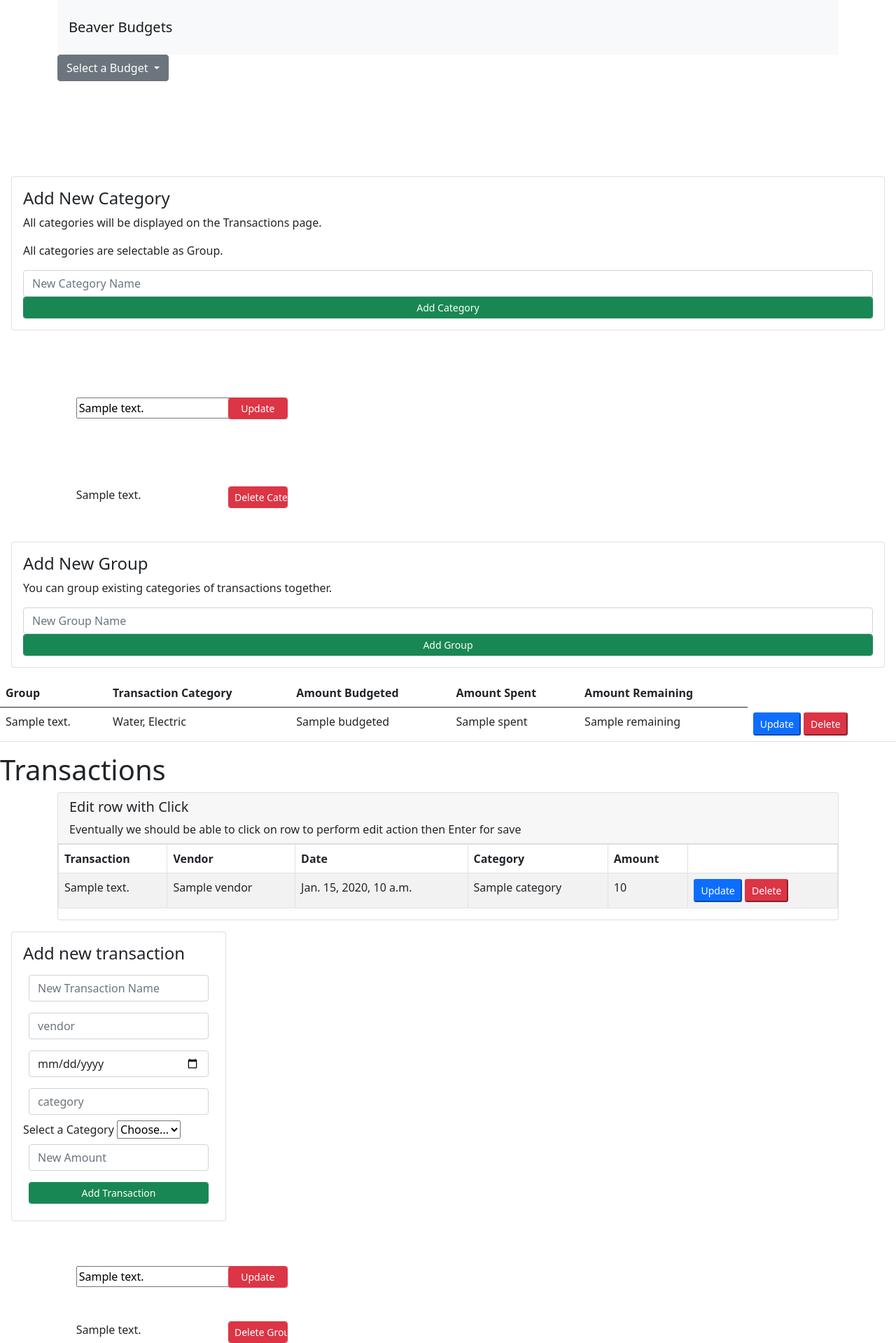
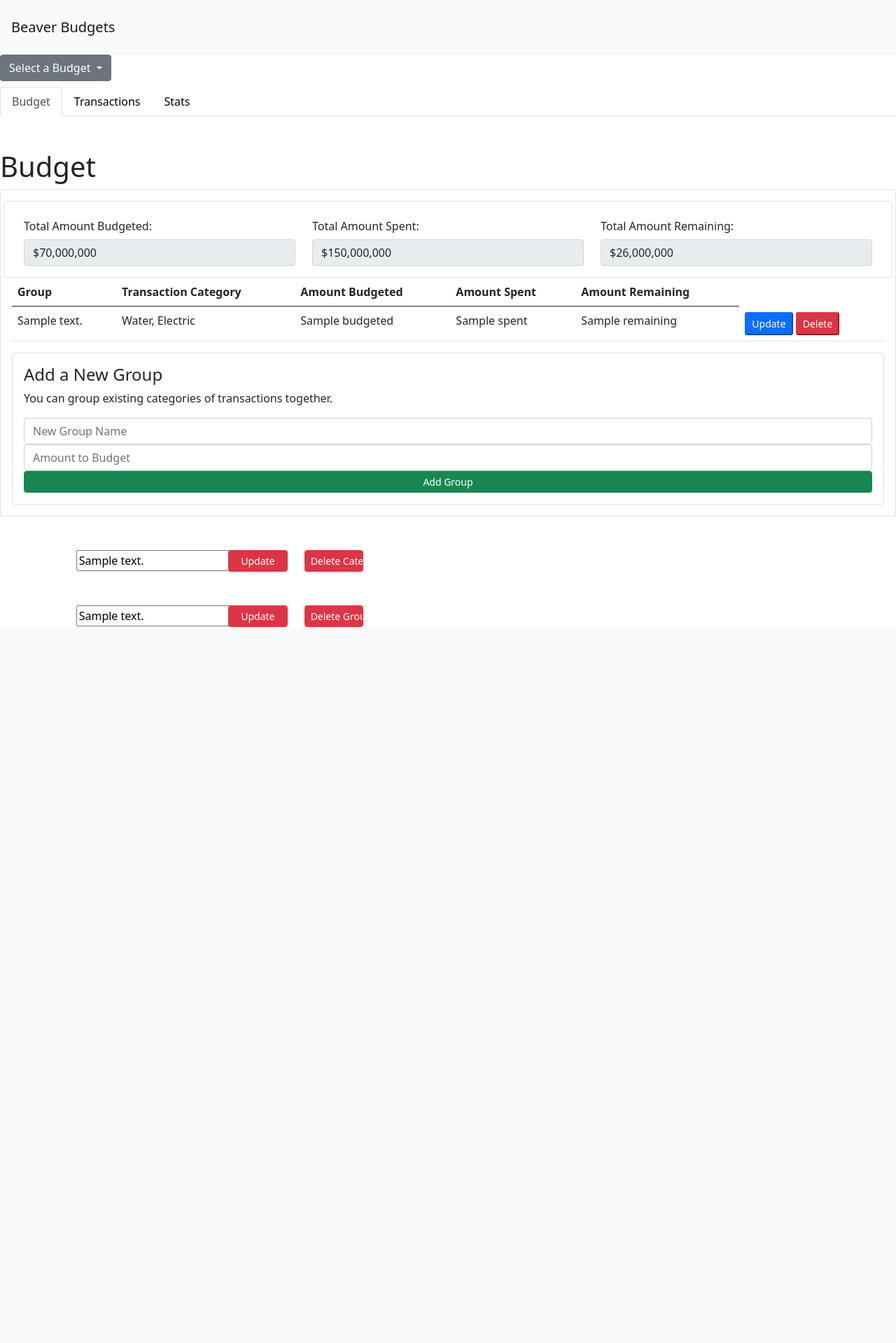
Before and after one commit to asa-leholland/BeaverHacks, a Django app: template BeaverStacks/BudgetApp/templates/index.html in a window 1280 px wide. Shown: the whole page at 70% size. After the commit the page ends 896 px from the top, so only its background shows below. Run offline with Django 3.2, Linux system fonts and the light colour scheme; the template is opened without the code that fills it: most values are stand-ins (such as "Sample title", 1, 10 or a date in 2020); some libraries are stand-ins or nearby versions.

Commit message:
merged merge_branch in main

```diff
--- a/BeaverStacks/BudgetApp/templates/index.html
+++ b/BeaverStacks/BudgetApp/templates/index.html
@@ -1,7 +1,8 @@
 {% extends "base.html" %}
 
 {% block content %}
-	<div class="container">
+	<div>
+
 		<div class="dropdown">
 			<button class="btn btn-secondary dropdown-toggle" type="button" id="dropdownMenuButton1" data-bs-toggle="dropdown" aria-expanded="false">
 			  Select a Budget
@@ -12,72 +13,59 @@
 				{% endfor %}
 			</ul>
 		</div>
-	</div>
 
-	<br/><br/><br/><br/><br/>
 
-	<form method="POST">{% csrf_token %}
-		<div class='card m-3 p-3'>
-		<h4>Add New Category</h4>
-			<p>All categories will be displayed on the Transactions page.</p>
-			<p>All categories are selectable as Group.</p>
+		<ul class="nav nav-tabs mt-2" id="myTab" role="tablist">
+			<li class="nav-item" role="presentation">
+				<button class="nav-link active" id="budget-tab" data-bs-toggle="tab" data-bs-target="#budget" type="button" role="tab" aria-controls="budget" aria-selected="true">Budget</button>
+			</li>
+			<li class="nav-item" role="presentation">
+				<button class="nav-link" id="transactions-tab" data-bs-toggle="tab" data-bs-target="#transactions" type="button" role="tab" aria-controls="transactions" aria-selected="false">Transactions</button>
+			</li>
+			<li class="nav-item" role="presentation">
+				<button class="nav-link" id="stats-tab" data-bs-toggle="tab" data-bs-target="#stats" type="button" role="tab" aria-controls="stats" aria-selected="false">Stats</button>
+			</li>
+		</ul>
+
+
+		<div class="tab-content mt-5" id="tabs">
+			<div class="tab-pane active" id="budget" role="tabpanel" aria-labelledby="budget-tab">
+				<div>
+					<div class='p5 m5'><h1 >Budget</h1></div>
+					<div class="card">
+						<div class="card-body">
+							<div class="row">
+								<div class="card">
+									<div class="card-body">
+										<div class="row">
+											<div class="col-sm">
 												<div class="form-inline">
-				<div class="col">
-					<input type="text" class="form-control" placeholder="New Category Name" name="category_description">
-				</div>
-				<div class="col">
-					<input type="submit" class="form-control btn-sm btn-success" value="Add Category" name="create_category">
+													<div class="col-md-12 form-group">
+														<label class="col-sm-6 col-form-label"  for="budgetAmount">Total Amount Budgeted: </label>
+														<input type="text" class="form-control" name="budgetAmount" id="budgetAmount" value="$70,000,000" readonly/>
 													</div>
 												</div>
 											</div>
-	</form>
-
-	<div class="mb-5 mt-5"></div>
-
-	<div class="pt-5">
-		{% for category in categories %}
-			<form method="POST">{% csrf_token %}
-				<div class="row">
-						<div class="col-sm-1"><input type="hidden" value='{{ category.id }}' name='primary_key'></div>
-						<div class="col-md-2"><input type="text" value="{{ category.description }}" name="category_description"></div>
-						<div class="col-md-1"><input type="submit" class="form-control btn-sm btn-danger" value="Update" name="update_category"></div>
-					</div>
-			</form>
-		{% endfor %}
-	</div>
-
-	<div class="mb-5 mt-5"></div>
-
-	<div class="pt-5">
-		{% for category in categories %}
-			<form method="POST">{% csrf_token %}
-				<div class="row">
-					<div class="col-sm-1"><input type="hidden" value='{{ category.id }}' name='primary_key'></div>
-					<div class="col-md-2">{{ category.description }}</div>
-					<div class="col-md-1"><input type="submit" class="form-control btn-sm btn-danger" value="Delete Category" name="delete_category"></div>
-				</div>
-			</form>
-		{% endfor %}
-	</div>
-
-	<div class="mb-5 mt-5"></div>
-
-	<form method="POST">{% csrf_token %}
-		<div class='card m-3 p-3'>
-		<h4>Add New Group</h4>
-			<p>You can group existing categories of transactions together.</p>
+											<div class="col-sm">
 												<div class="form-inline">
-				<div class="col">
-					<input type="text" class="form-control" placeholder="New Group Name" name="group_description">
-				</div>
-				<div class="col">
-					<input type="submit" class="form-control btn-sm btn-success" value="Add Group" name="create_group">
+													<div class="col-md-12 form-group">
+														<label class="col-sm-6 col-form-label"  for="budgetSpent">Total Amount Spent: </label>
+														<input type="text" class="form-control" name="budgetSpent" id="budgetSpent" value="$150,000,000" readonly/>
 													</div>
 												</div>
 											</div>
-	</form>
-
-
+											<div class="col-sm">
+												<div class="form-inline">
+													<div class="col-md-12 form-group">
+														<label class="col-sm-6 col-form-label"  for="budgetRemaining">Total Amount Remaining: </label>
+														<input type="text" class="form-control" name="budgetRemaining" id="budgetRemaining" value="$26,000,000" readonly/>
+													</div>
+												</div>
+											</div>
+										</div>
+									</div>
+								</div>
+							</div>
 							<table class="table">
 								<thead>
 									<tr>
@@ -92,15 +80,23 @@
 									{% for group in groups %}
 										<tr>
 											<th scope="row" style="display: none;">{group.group_description}}</th>
-							<td class="tabledit-view-mode" style="cursor: pointer;"><span class="tabledit-span">{{group.group_description}}
-							</span><input class="tabledit-input form-control input-sm" type="text" name="description" value={{group.group_description}} style="display: none;" disabled=""></td>
+											<td class="tabledit-view-mode" style="cursor: pointer;">
+												<span class="tabledit-span">{{group.group_description}}</span>
+												<input class="tabledit-input form-control input-sm" type="text" name="description" value={{group.group_description}} style="display: none;" disabled="">
+											</td>
 											<td>Water, Electric</td>
-					      <td class="tabledit-view-mode" style="cursor: pointer;"><span class="tabledit-span">{{group.budgeted}}
-							</span><input class="tabledit-input form-control input-sm" type="text" name="budgeted" value={{group.budgeted}} style="display: none;" disabled=""></td>
-					      <td class="tabledit-view-mode" style="cursor: pointer;"><span class="tabledit-span">{{group.spent}}
-							</span><input class="tabledit-input form-control input-sm" type="text" name="spent" value={{group.spent}} style="display: none;" disabled=""></td>
-					      <td class="tabledit-view-mode" style="cursor: pointer;"><span class="tabledit-span">{{group.remaining}}
-							</span><input class="tabledit-input form-control input-sm" type="text" name="remaining" value={{group.remaining}} style="display: none;" disabled=""></td>
+											<td class="tabledit-view-mode" style="cursor: pointer;">
+												<span class="tabledit-span">{{group.budgeted}}</span>
+												<input class="tabledit-input form-control input-sm" type="text" name="budgeted" value={{group.budgeted}} style="display: none;" disabled="">
+											</td>
+											<td class="tabledit-view-mode" style="cursor: pointer;">
+												<span class="tabledit-span">{{group.spent}}</span>
+												<input class="tabledit-input form-control input-sm" type="text" name="spent" value={{group.spent}} style="display: none;" disabled="">
+											</td>
+											<td class="tabledit-view-mode" style="cursor: pointer;">
+												<span class="tabledit-span">{{group.remaining}}</span>
+												<input class="tabledit-input form-control input-sm" type="text" name="remaining" value={{group.remaining}} style="display: none;" disabled="">
+											</td>
 											<td>
 												<button type="submit" class="btn-sm btn-primary">Update<i class="fas fa-edit"></i></button>
 												<button type="submit" class="btn-sm btn-danger">Delete<i class="far fa-trash-alt"></i></button>
@@ -109,18 +105,47 @@
 									{% endfor %}
 								</tbody>
 							</table>
-
-
-
+							<div class="card">
+								<div class="card-body">
+									<div class="row">
+										<form method="POST">{% csrf_token %}
+											<h4>Add a New Group</h4>
+											<p>You can group existing categories of transactions together.</p>
+											<div class="col-sm">
+												<div class="form-inline">
+													<div class="col p1">
+														<input type="text" class="form-control" placeholder="New Group Name" name="group_description">
+													</div>
+												</div>
+											</div>
+											<div class="col-sm">
+												<div class="form-inline">
+													<div class="col-md-12 form-group">
+														<input type="text" class="form-control" placeholder="Amount to Budget">
+													</div>
+												</div>
+											</div>
+											<div class="col-sm">
+												<div class="form-inline">
+													<div class="col-md-12 form-group">
+														<input type="submit" class="form-control btn-sm btn-success" value="Add Group" name="create_group">
+													</div>
+												</div>
+											</div>
+										</form>
+									</div>
+								</div>
+							</div>
+						</div>
+					</div>
+				</div>
+			</div>
 			<div class="tab-pane" id="transactions" role="tabpanel" aria-labelledby="transactions-tab">
 				<!-- Overall Content for Transactions Tab -->
 				<div class='p5 m5'><h1 >Transactions</h1></div>
-
-
-
 				<!-- snippet from https://bbbootstrap.com/snippets/responsive-inline-editable-table-row-91465877 -->
-<!--			  <script type="text/javascript" src="https://res.cloudinary.com/dxfq3iotg/raw/upload/v1567487539/jquery.tabledit.js"></script>-->
-			<div class="container mt-100">
+				<script type="text/javascript" src="https://res.cloudinary.com/dxfq3iotg/raw/upload/v1567487539/jquery.tabledit.js"></script>
+				<div class="mt-100">
 					<div class="row">
 						<div class="col-md-12">
 							<div class="card">
@@ -151,16 +176,26 @@
 															<span class="tabledit-span">{{transaction.transaction_description}}</span>
 															<input class="tabledit-input form-control input-sm" type="text" name="Description" value={{transaction.transaction_description}} style="display: none;" disabled="">
 														</td>
-												<td class="tabledit-view-mode" style="cursor: pointer;"><span class="tabledit-span">{{transaction.vendor}}
-			                                        </span><input class="tabledit-input form-control input-sm" type="text" name="Vendor" value={{transaction.vendor}} style="display: none;" disabled=""></td>
-			                                    <td class="tabledit-view-mode" style="cursor: pointer;"><span class="tabledit-span" style="">{{transaction.date}}
-			                                        </span><input class="tabledit-input form-control input-sm fill" type="date" name="Date" value={{transaction.date}} style="display: none;" disabled=""></td>
-			                                    <td class="tabledit-view-mode" style="cursor: pointer;"><span class="tabledit-span" style="">{{transaction.category}}
-			                                        </span><input class="tabledit-input form-control input-sm fill" type="text" name="Category" value={{transaction.category}} style="display: none;" disabled=""></td>
-			                                    <td class="tabledit-view-mode" style="cursor: pointer;"><span class="tabledit-span" style="">{{transaction.amount}}
-			                                        </span><input class="tabledit-input form-control input-sm fill" type="number" name="Amount" value={{transaction.amount}} style="display: none;" disabled=""></td>
-			                                       <td><button type="submit" class="btn-sm btn-primary">Update<i class="fas fa-edit"></i></button>
-		            							<button type="button" class="btn-sm btn-danger">Delete<i class="far fa-trash-alt"></i></button></td>
+														<td class="tabledit-view-mode" style="cursor: pointer;">
+															<span class="tabledit-span">{{transaction.vendor}}</span>
+															<input class="tabledit-input form-control input-sm" type="text" name="Vendor" value={{transaction.vendor}} style="display: none;" disabled="">
+														</td>
+														<td class="tabledit-view-mode" style="cursor: pointer;">
+															<span class="tabledit-span" style="">{{transaction.date}}</span>
+															<input class="tabledit-input form-control input-sm fill" type="date" name="Date" value={{transaction.date}} style="display: none;" disabled="">
+														</td>
+														<td class="tabledit-view-mode" style="cursor: pointer;">
+															<span class="tabledit-span" style="">{{transaction.category}}</span>
+															<input class="tabledit-input form-control input-sm fill" type="text" name="Category" value={{transaction.category}} style="display: none;" disabled="">
+														</td>
+														<td class="tabledit-view-mode" style="cursor: pointer;">
+															<span class="tabledit-span" style="">{{transaction.amount}}</span>
+															<input class="tabledit-input form-control input-sm fill" type="number" name="Amount" value={{transaction.amount}} style="display: none;" disabled="">
+														</td>
+														<td>
+															<button type="submit" class="btn-sm btn-primary">Update<i class="fas fa-edit"></i></button>
+															<button type="button" class="btn-sm btn-danger">Delete<i class="far fa-trash-alt"></i></button>
+														</td>
 													</tr>
 												{% endfor %}
 											</tbody>
@@ -171,25 +206,17 @@
 						</div>
 					</div>
 				</div>
-
 				<div style="display: flex;">
-			<form method="POST">{% csrf_token %}
+					<form method="POST">
 						<div class='card m-3 p-3'>
 							<h4>Add new transaction</h4>
 							<div class="form-inline">
 								<div class="col p-2">
-								  <input type="text" class="form-control" placeholder="New Transaction Name" name="transaction_description">
+									<input type="text" class="form-control" placeholder="New Transaction Name">
 								</div>
 								<div class="col p-2">
-								  <input type="text" class="form-control" placeholder="vendor" name="vendor">
+									<input type="date" class="form-control" >
 								</div>
-							<div class="col p-2">
-							  	<input type="date" class="form-control" name="date">
-							</div>
-							<div class="col p-2">
-							  <input type="text" class="form-control" placeholder="category" name="category">
-							</div>
-
 								<label class="mr-sm-2" for="inlineFormCustomSelect">Select a Category</label>
 								<select class="custom-select mr-sm-2" id="inlineFormCustomSelect">
 									<option selected>Choose...</option>
@@ -198,23 +225,47 @@
 									<option value="3">Three</option>
 								</select>
 								<div class="col p-2">
-							  <input type="text" class="form-control" placeholder="New Amount" name="amount">
+									<input type="text" class="form-control" placeholder="New Amount">
 								</div>
 								<div class="col p-2">
-							  <input type="submit" class="form-control btn-sm btn-success" value="Add Transaction" name="add_transaction">
+									<input type="submit" class="form-control btn-sm btn-success" value="Add Transaction">
+								</div>
+							</div>
+						</div>
+					</form>
+					<!-- New Category Form -->
+					<form method="POST">{% csrf_token %}
+						<div class='card m-3 p-3'>
+						<h4>Add New Category</h4>
+							<p>All categories will be displayed on the Transactions page.</p>
+							<p>All categories are selectable as Group.</p>
+							<div class="form-inline">
+								<div class="col">
+									<input type="text" class="form-control" placeholder="New Category Name" name="category_description">
+								</div>
+								<div class="col">
+									<input type="submit" class="form-control btn-sm btn-success" value="Add Category" name="create_category">
 								</div>
 							</div>
 						</div>
 					</form>
 				</div>
+				<div class='w-50'></div>
+			</div>
+			<div class="tab-pane" id="stats" role="tabpanel" aria-labelledby="stats-tab">
+				<div class='p5 m5'><h1 >Stats</h1></div>
+			</div>
+		</div>
+	</div>
 
 	<div class="pt-5">
-		{% for group in groups %}
+		{% for category in categories %}
 			<form method="POST">{% csrf_token %}
 				<div class="row">
-						<div class="col-sm-1"><input type="hidden" value='{{ group.id }}' name='primary_key'></div>
-						<div class="col-md-2"><input type="text" value="{{ group.description }}" name="group_description"></div>
-						<div class="col-md-1"><input type="submit" class="form-control btn-sm btn-danger" value="Update" name="update_group"></div>
+						<div class="col-sm-1"><input type="hidden" value='{{ category.id }}' name='primary_key'></div>
+						<div class="col-md-2"><input type="text" value="{{ category.description }}" name="category_description"></div>
+						<div class="col-md-1"><input type="submit" class="form-control btn-sm btn-danger" value="Update" name="update_category"></div>
+						<div class="col-md-1"><input type="submit" class="form-control btn-sm btn-danger" value="Delete Category" name="delete_category"></div>
 					</div>
 			</form>
 		{% endfor %}
@@ -225,10 +276,12 @@
 			<form method="POST">{% csrf_token %}
 				<div class="row">
 					<div class="col-sm-1"><input type="hidden" value='{{ group.id }}' name='primary_key'></div>
-					<div class="col-md-2">{{ group.description }}</div>
+					<div class="col-md-2"><input type="text" value="{{ group.description }}" name="group_description"></div>
+					<div class="col-md-1"><input type="submit" class="form-control btn-sm btn-danger" value="Update" name="update_group"></div>
 					<div class="col-md-1"><input type="submit" class="form-control btn-sm btn-danger" value="Delete Group" name="delete_group"></div>
 				</div>
 			</form>
 		{% endfor %}
 	</div>
+
 {% endblock %}
--- a/BeaverStacks/BudgetApp/templates/navbar.html
+++ b/BeaverStacks/BudgetApp/templates/navbar.html
@@ -1,4 +1,4 @@
-<div class="container">
+<div>
     <nav class="navbar navbar-expand-lg navbar-light bg-light">
         <a class="navbar-brand p-3" >Beaver Budgets</a>
     </nav>
```
Lines whose indentation alone changed are shown as unchanged.
